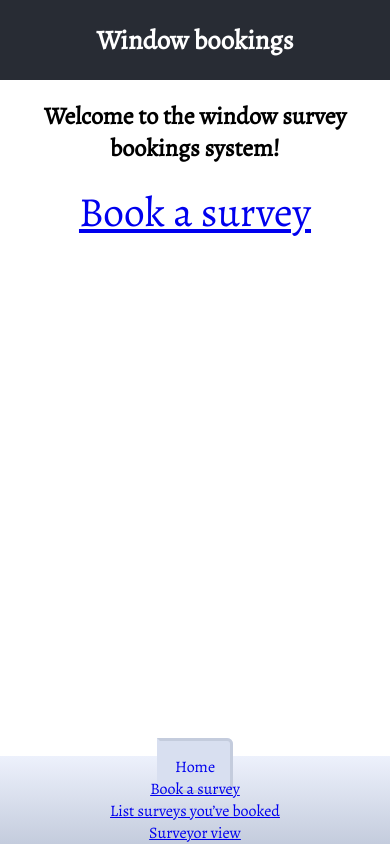
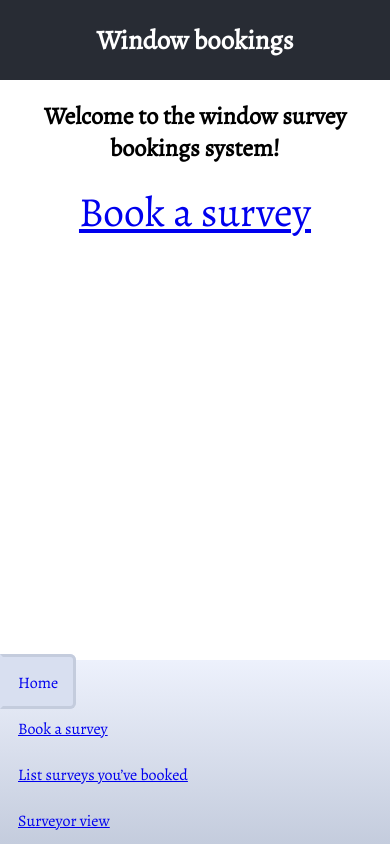
Before and after one commit to DuncanRitchie2/window-bookings, a React (Create React App) app in the folder client/: page / in a window 390 px wide. Built offline with nearby package versions, Linux system fonts and the light colour scheme.

Commit message:
Mobile nav CSS

```diff
--- a/client/src/App.css
+++ b/client/src/App.css
@@ -136,9 +136,14 @@ nav a:hover,.nav-link-current:hover {
         padding-bottom: 0;
     }
 
+    nav ul li {
+        padding-top: 12px;
+        padding-bottom: 12px;
+        text-align: left;
 
-    nav a {
-        align-self: flex-start;
+    }
+
+    nav ul li a {
         border-radius: 0 6px 6px 0;
         border: 3px solid rgba(0,0,0,0);
         border-left: 3px solid rgba(0,0,0,0);
@@ -156,6 +161,7 @@ nav a:hover,.nav-link-current:hover {
 
     nav a.nav-link-current:hover {
         border-radius: 0 6px 6px 0;
+        border-bottom: 3px solid var(--pale-blue);
     }
 
     /* nav a:hover,.nav-link-current:hover {
```
